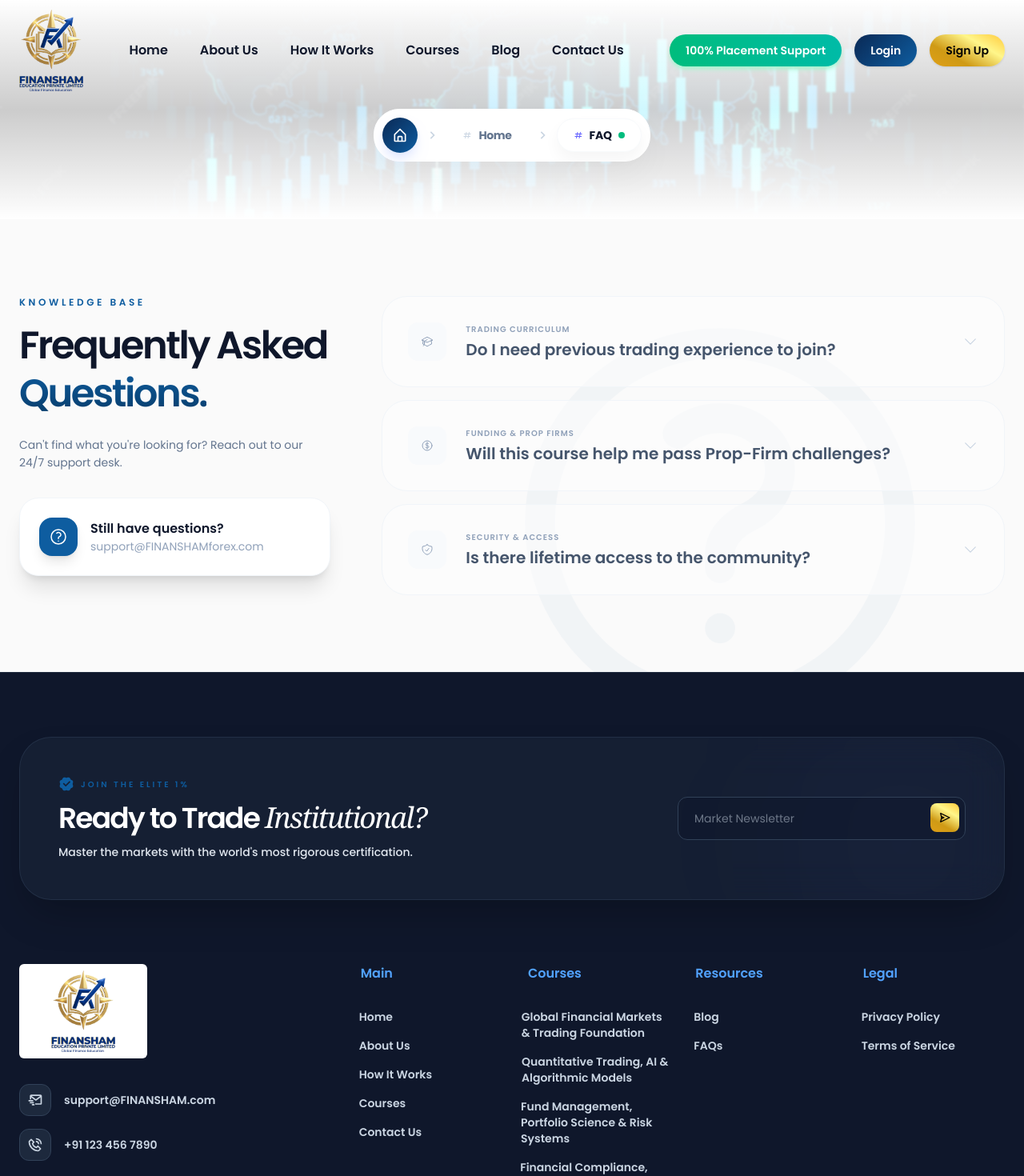
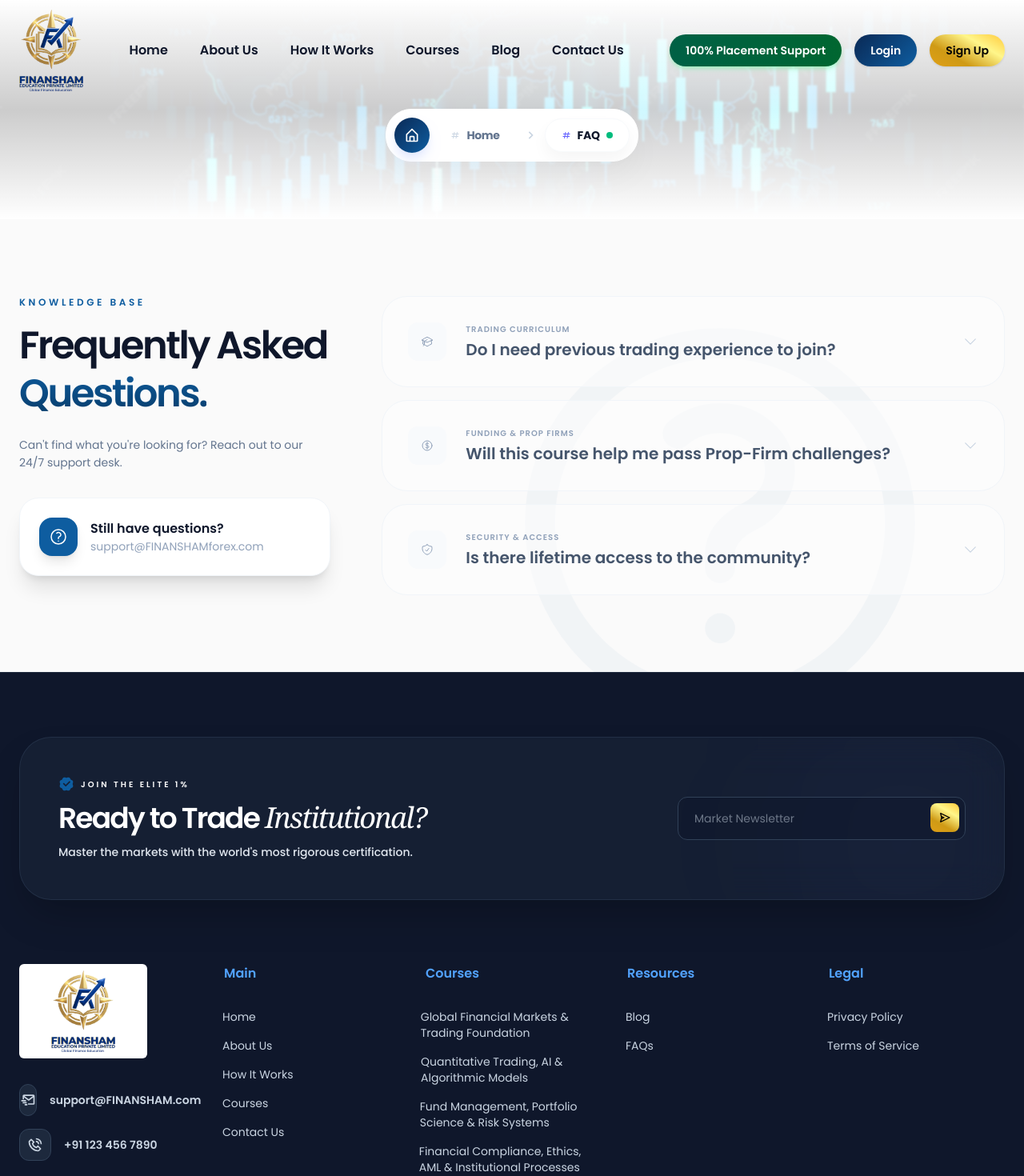
Before and after one commit to deep-seawind/fx-education, a React (Vite) app: page /faq in a window 1280 px wide. Shown: the top 1470 px of the page at 80% size. Built offline with nearby package versions, Linux system fonts and the light colour scheme.

Commit message:
eight commit

```diff
--- a/src/Components/Footer/Footer.jsx
+++ b/src/Components/Footer/Footer.jsx
@@ -69,7 +69,7 @@
             <div className="relative z-10 text-center lg:text-left space-y-3">
               <div className="flex items-center justify-center lg:justify-start gap-2">
                 <RiVerifiedBadgeFill className="text-color text-xl" />
-                <span className="text-[10px] font-semibold uppercase tracking-[0.3em] text-color">
+                <span className="text-[10px] font-semibold uppercase tracking-[0.3em] text-white">
                   Join the Elite 1%
                 </span>
               </div>
@@ -100,9 +100,9 @@
         </div>
 
         {/* --- 02. NAVIGATION ARCHITECTURE --- */}
-        <div className="grid lg:grid-cols-12 gap-12 pb-16">
+        <div className="grid lg:grid-cols-5 gap-12 pb-16">
           {/* Brand & Corporate ID */}
-          <div className="lg:col-span-4 space-y-8">
+          <div className="lg:col-span-1 space-y-8">
             <div className=" bg-white px-8 rounded-md table">
               <img src={Logo} alt="" className="w-24 p-2 " />
             </div>
@@ -124,7 +124,7 @@
           </div>
 
           {/* Links Grid */}
-          <div className="lg:col-span-8 grid grid-cols-2 md:grid-cols-4 gap-8">
+          <div className="lg:col-span-4 grid grid-cols-2 md:grid-cols-4 gap-8">
             {Object.entries(footerLinks).map(([title, links]) => (
               <div key={title}>
                 <h4 className=" font-semibold text-blue-400 capitalize mb-8">
@@ -133,13 +133,13 @@
                 <ul className="space-y-4">
                   {links.map((link) => (
                     <li key={link.name}>
-                      <a
-                        href={link.href}
-                        className="text-sm font-semibold hover:text-white flex items-center group transition-colors"
+                      <Link
+                        to={link.href}
+                        className="text-sm  hover:text-white flex items-center group transition-colors"
                       >
                         <BiChevronRight className="opacity-0 -ml-4 group-hover:opacity-100 group-hover:ml-0 transition-all text-indigo-400" />
                         {link.name}
-                      </a>
+                      </Link>
                     </li>
                   ))}
                 </ul>
@@ -151,9 +151,10 @@
         {/* --- 03. COMPLIANCE & SOCIAL BAR --- */}
         <div className="pt-5 border-t border-slate-800 flex flex-col md:flex-row items-center justify-between gap-8">
           <div className="flex flex-col md:flex-row items-center gap-6">
-            <p className=" font-semibold text-slate-200 tracking-widest">
-              © {new Date().getFullYear()} FINANSHAM Institutional ecosystem
-            </p>
+         <p className="text-slate-200">
+            © {new Date().getFullYear()} FINANSHAM. All rights reserved. Powered by FinanSham.
+          </p>
+
 
           </div>
 
--- a/src/Components/Header/Header.jsx
+++ b/src/Components/Header/Header.jsx
@@ -63,9 +63,9 @@
                 px-5 py-2.5 text-sm font-semibold
                 text-white
                 rounded-full
-              bg-linear-to-r from-emerald-500 to-teal-500
-              hover:from-emerald-600 hover:to-teal-600
-              shadow-md shadow-emerald-200
+                bg-linear-to-r from-emerald-800 to-green-800
+                hover:from-emerald-800 hover:to-green-800
+                shadow-md shadow-green-300/50
                 transition-all duration-300
                 active:scale-95
                 whitespace-nowrap
@@ -74,6 +74,7 @@
               100% Placement Support
             </button>
           </Link>
+
             <Link to="/login">
               <button className="px-5 py-2.5 text-sm font-semibold text-white rounded-full hover:bg-slate-900 shadow-sm transition-all duration-300 active:scale-95 bg-color cursor-pointer">
                 Login
--- a/src/Components/Pages/Blog/Blog.jsx
+++ b/src/Components/Pages/Blog/Blog.jsx
@@ -35,12 +35,6 @@
               </h2>
             </div>
 
-            <button
-              className="px-8 py-4 rounded-2xl font-semibold text-white transition-transform hover:scale-105 shadow-xl shadow-blue-100 bg-color"
-
-            >
-              View All Articles
-            </button>
           </div>
 
           {/* Blog Cards */}
--- a/src/Components/Pages/Blog/BlogDetails.jsx
+++ b/src/Components/Pages/Blog/BlogDetails.jsx
@@ -18,7 +18,7 @@
           <article className="col-span-12 lg:col-span-8">
             {/* Header Section */}
             <header className="mb-8">
-              <h1 className="text-4xl md:text-6xl font-semibold text-slate-900  ">
+              <h1 className="text-4xl md:text-5xl font-semibold text-slate-900  ">
                 Mastering Institutional
               </h1>
 
--- a/src/Components/Pages/Contact/Contact.jsx
+++ b/src/Components/Pages/Contact/Contact.jsx
@@ -6,7 +6,7 @@
 const Contact = () => {
   return (
     <>
-      <Breadcrumbs paths={["Home", "Company", "Contact Us"]} />
+      <Breadcrumbs paths={["Home", "Contact Us"]} />
 
       <div className="py-20">
         <ContactInfo />
--- a/src/Components/Pages/Courses/MainCourses/MainCourses.jsx
+++ b/src/Components/Pages/Courses/MainCourses/MainCourses.jsx
@@ -8,7 +8,7 @@
   return (
     <>
       <CourseFilterProvider>
-        <Breadcrumbs paths={["Home", "Courses", "Institutional Courses"]} />
+        <Breadcrumbs paths={["Home", "Courses"]} />
 
         <div className="container mx-auto px-4 sm:px-6 lg:px-0 py-20">
 
--- a/src/Components/Pages/Home/FeaturedPrograms.jsx
+++ b/src/Components/Pages/Home/FeaturedPrograms.jsx
@@ -127,7 +127,7 @@
               key={program.title}
               variants={card}
               whileHover={{ y: -8 }}
-              className="group relative bg-zinc-50 rounded-3xl p-8 border border-slate-200 shadow-[0_4px_20px_rgba(0,0,0,0.05)] hover:shadow-[0_20px_40px_rgba(0,0,0,0.08)] transition-all duration-500"
+              className="group relative bg-zinc-50 rounded-3xl p-4 border border-slate-200 shadow-[0_4px_20px_rgba(0,0,0,0.05)] hover:shadow-[0_20px_40px_rgba(0,0,0,0.08)] transition-all duration-500"
             >
               {/* Icon */}
               <motion.div
@@ -155,7 +155,7 @@
                 <h3 className="text-lg font-semibold text-slate-900 mb-3">
                   {program.title}
                 </h3>
-                <p className="text-slate-500 text-[10px]">
+                <p className="text-slate-500 text-[10px] line-clamp-3">
                   {program.description}
                 </p>
               </div>
--- a/src/Components/Pages/Home/TestimonialSlider.jsx
+++ b/src/Components/Pages/Home/TestimonialSlider.jsx
@@ -107,7 +107,7 @@
           pagination={{ clickable: true, dynamicBullets: true }}
           breakpoints={{
             768: { slidesPerView: 2 },
-            1280: { slidesPerView: 2.5 },
+            1280: { slidesPerView: 3.5 },
           }}
           className="testimonial-swiper pb-20! overflow-visible!"
         >
--- a/src/Components/common/Breadcrumbs.jsx
+++ b/src/Components/common/Breadcrumbs.jsx
@@ -2,13 +2,13 @@
 import { BiHomeAlt, BiChevronRight, BiHash, BiGlobe } from "react-icons/bi";
 // Note: Ensure your background image is a high-quality light workspace or light chart
 import BreadcrumbBanner from "../../assets/banner/breadcrumb-banner.jpg";
+import { Link } from "react-router-dom";
 
 const Breadcrumbs = ({
   paths = ["Forex Academy", "Institutional Flow", "Order Blocks"],
 }) => {
   return (
     <section className="relative w-full flex flex-col items-center justify-center pt-34 pb-18 px-4 sm:px-6 overflow-hidden min-h-55">
-
       <div className="absolute inset-0 z-0 overflow-hidden">
         <div
           className="absolute inset-0 bg-cover bg-center transition-transform duration-1000 group-hover:scale-105"
@@ -35,49 +35,60 @@
 
             {paths.map((path, index) => (
               <React.Fragment key={index}>
-                <BiChevronRight className="text-slate-300 text-xl mx-0.5" />
+                {index !== 0 && (
+                  <BiChevronRight className="text-slate-300 text-xl mx-0.5" />
+                )}
 
                 <div className="group/item relative">
-                  <button
-                    className={`
-                      px-5 py-2.5 rounded-full text-sm font-bold tracking-tight transition-all duration-300 flex items-center gap-2
-                      ${
-                        index === paths.length - 1
-                          ? "bg-white text-slate-900 shadow-[0_10px_20px_rgba(0,0,0,0.04)] border border-slate-50"
-                          : "text-slate-500 hover:text-indigo-600 hover:bg-white/80"
-                      }
-                    `}
-                  >
-                    <BiHash
-                      className={`text-xs ${
-                        index === paths.length - 1
-                          ? "text-indigo-500"
-                          : "text-slate-300"
-                      }`}
-                    />
-                    {path}
+                  {index === paths.length - 1 ? (
+                    /* 🔴 ACTIVE ITEM (Last) */
+                    <button
+                      className="px-5 py-2.5 rounded-full text-sm font-bold tracking-tight
+                     bg-white text-slate-900 shadow-[0_10px_20px_rgba(0,0,0,0.04)]
+                     border border-slate-50 flex items-center gap-2"
+                    >
+                      <BiHash className="text-xs text-indigo-500" />
+                      {path}
 
-                    {/* Active Pip Indicator */}
-                    {index === paths.length - 1 && (
+                      {/* Active Pip */}
                       <span className="relative flex h-2 w-2">
                         <span className="animate-ping absolute inline-flex h-full w-full rounded-full bg-emerald-400 opacity-75"></span>
                         <span className="relative inline-flex rounded-full h-2 w-2 bg-emerald-500"></span>
                       </span>
-                    )}
-                  </button>
+                    </button>
+                  ) : (
+                    /* 🟢 LINK (Home) */
+                    <Link
+                      to={index === 0 ? "/" : "#"}
+                      className="px-5 py-2.5 rounded-full text-sm font-bold tracking-tight
+                     text-slate-500 hover:text-indigo-600 hover:bg-white/80
+                     transition-all duration-300 flex items-center gap-2"
+                    >
+                      <BiHash className="text-xs text-slate-300" />
+                      {path}
+                    </Link>
+                  )}
 
-                  {/* TOOLTIP: Modern Slate Design */}
-                  <div className="absolute -top-12 left-1/2 -translate-x-1/2 px-3 py-1.5 bg-slate-900 text-[10px] font-bold text-white uppercase tracking-widest rounded-xl opacity-0 group-hover/item:opacity-100 transition-all -translate-y-1 group-hover/item:translate-y-0 pointer-events-none z-50">
+                  {/* Tooltip */}
+                  <div
+                    className="absolute -top-12 left-1/2 -translate-x-1/2 px-3 py-1.5
+                      bg-slate-900 text-[10px] font-bold text-white uppercase
+                      tracking-widest rounded-xl opacity-0
+                      group-hover/item:opacity-100 transition-all
+                      -translate-y-1 group-hover/item:translate-y-0
+                      pointer-events-none z-50"
+                  >
                     Navigate
-                    <div className="absolute top-full left-1/2 -translate-x-1/2 border-8 border-transparent border-t-slate-900" />
+                    <div
+                      className="absolute top-full left-1/2 -translate-x-1/2
+                        border-8 border-transparent border-t-slate-900"
+                    />
                   </div>
                 </div>
               </React.Fragment>
             ))}
           </div>
         </nav>
-
-
       </div>
     </section>
   );
```
Lines whose indentation alone changed are shown as unchanged.
